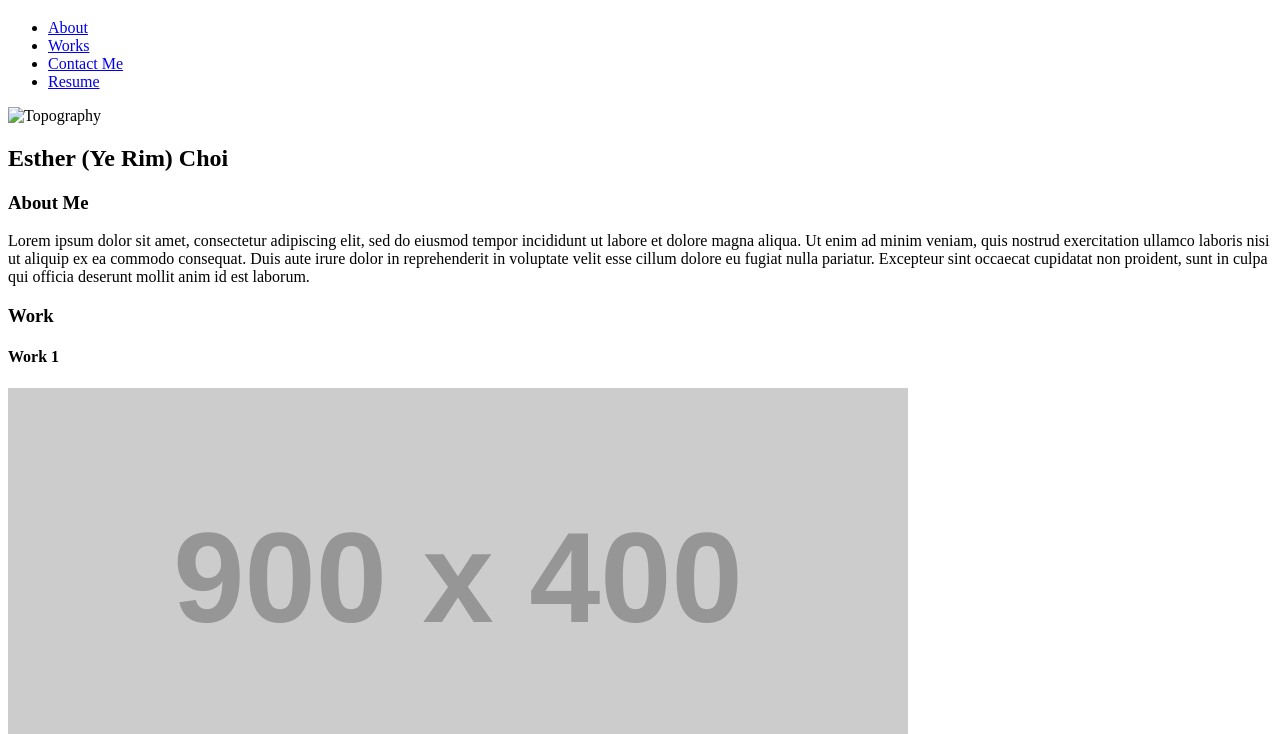
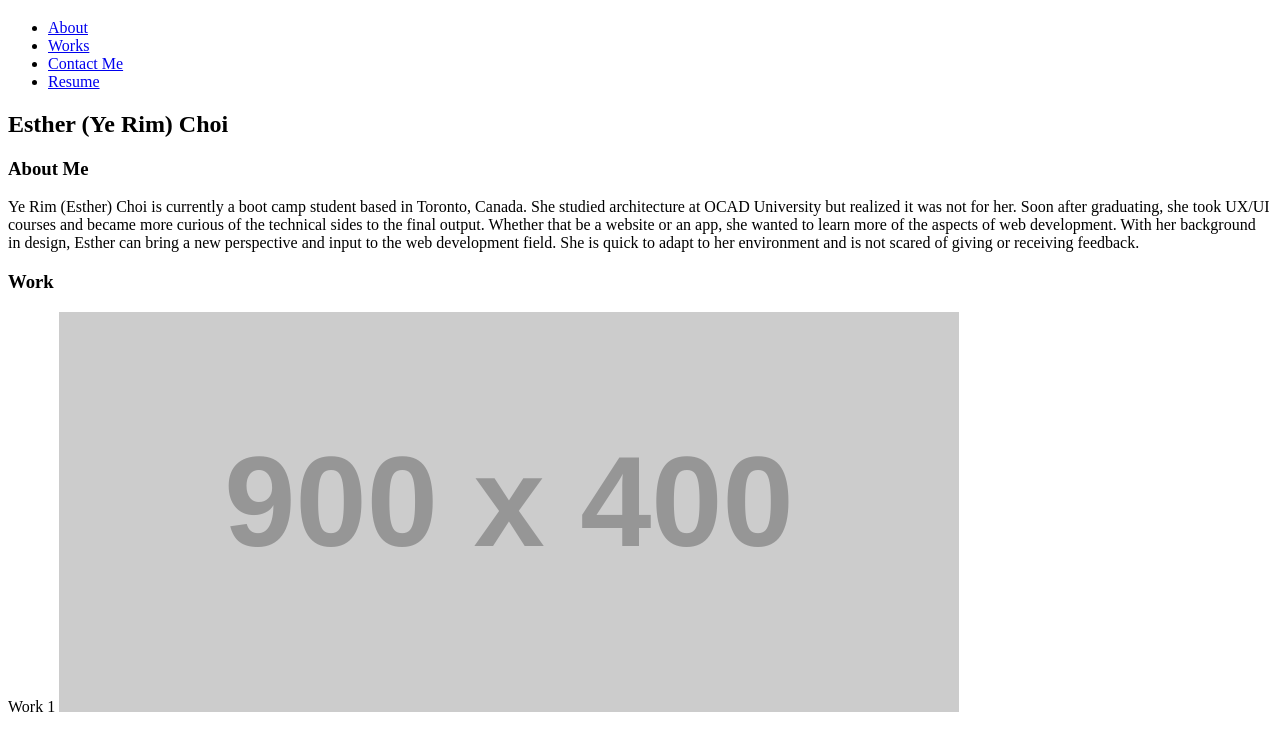
Before and after one commit to yerimechoi/Professional-Portfolio_C2, a plain HTML site: page index.html in a window 1280 px wide. Shown: the part 61-795 px from the top of the page. Drawn offline with Linux system fonts and the light colour scheme; placeholder pictures from the web are drawn by us.

Commit message:
added codes to reset.css to prepare for upcoming codes to style.css

```diff
--- /dev/null
+++ b/Assets/reset.css
@@ -0,0 +1,24 @@
+* {
+    box-sizing: border-box;
+    padding: 0;
+    margin: 0;
+    font-family: Helvetica, Arial, sans-serif;
+}
+
+html {
+    height: 100%;
+}
+
+body {
+    min-height: 100%;
+    line-height: 1;
+}
+
+ol, ul {
+    list-style: none;
+    font-size: 100%;
+}
+
+h1, h2, h3, h4, h5, h6, p {
+    font-size: 100%;
+}
--- a/index.html
+++ b/index.html
@@ -2,8 +2,8 @@
 <html lang="en-US">
     <head>
         <meta charset="UTF-8"/>
-        <link rel="reset" href="./"/>
-        <link rel="stylesheet" href="./"/>
+        <link rel="reset" href="./Assets/reset.css"/>
+        <link rel="stylesheet" href="./Assets/style.css"/>
         <title>Esther Choi</title>
     </head>
 
@@ -13,10 +13,10 @@
             <nav>
                 <ul>
                     <li>
-                        <a href="#about">About</a>
+                        <a href="about">About</a>
                     </li>
                     <li>
-                        <a href="#works">Works</a>
+                        <a href="works">Works</a>
                     </li>
                     <li>
                         <a href="contact-me">Contact Me</a>
@@ -29,20 +29,23 @@
         </header>
 
         <div>
-            <img src="./Images/topography.jpeg" alt="Topography"/>
             <h2>Esther (Ye Rim) Choi</h2>
         </div>
 
         <main>
-            <section>
-                <h3>About Me</h3>
-                <p>Lorem ipsum dolor sit amet, consectetur adipiscing elit, sed do eiusmod tempor incididunt ut labore et dolore magna aliqua. Ut enim ad minim veniam, quis nostrud exercitation ullamco laboris nisi ut aliquip ex ea commodo consequat. Duis aute irure dolor in reprehenderit in voluptate velit esse cillum dolore eu fugiat nulla pariatur. Excepteur sint occaecat cupidatat non proident, sunt in culpa qui officia deserunt mollit anim id est laborum.</p>
-            </section>
+            <div>
+                <div>
+                    <h3>About Me</h3>
+                </div>
+                <div>
+                    <p>Ye Rim (Esther) Choi is currently a boot camp student based in Toronto, Canada. She studied architecture at OCAD University but realized it was not for her. Soon after graduating, she took UX/UI courses and became more curious of the technical sides to the final output. Whether that be a website or an app, she wanted to learn more of the aspects of web development. With her background in design, Esther can bring a new perspective and input to the web development field. She is quick to adapt to her environment and is not scared of giving or receiving feedback. </p>
+                </div>
+            </div>
 
             <section>
                 <h3>Work</h3>
                 <div>
-                    <h4>Work 1</h4>
+                    <h4">Work 1</h4>
                     <img src="https://via.placeholder.com/900x400" alt="Placeholder"/>
                 </div>
 
@@ -70,7 +73,7 @@
 
         <aside>
             <section>
-                <h3>Contact</h3>
+                <h3>Contact Me</h3>
                 <div>
                     <ul>
                         <li>
@@ -91,7 +94,8 @@
         </aside>
     </body>
 
+    <br>
+
     <footer>
-        <img src="./Images/topography.jpeg" alt="Topography"/>
     </footer>
 </html>
```
Also changed, not shown: Assets/Images/400x150.png (added), Assets/Images/900x400.png (added), Assets/style.css (added), 3 other files.
